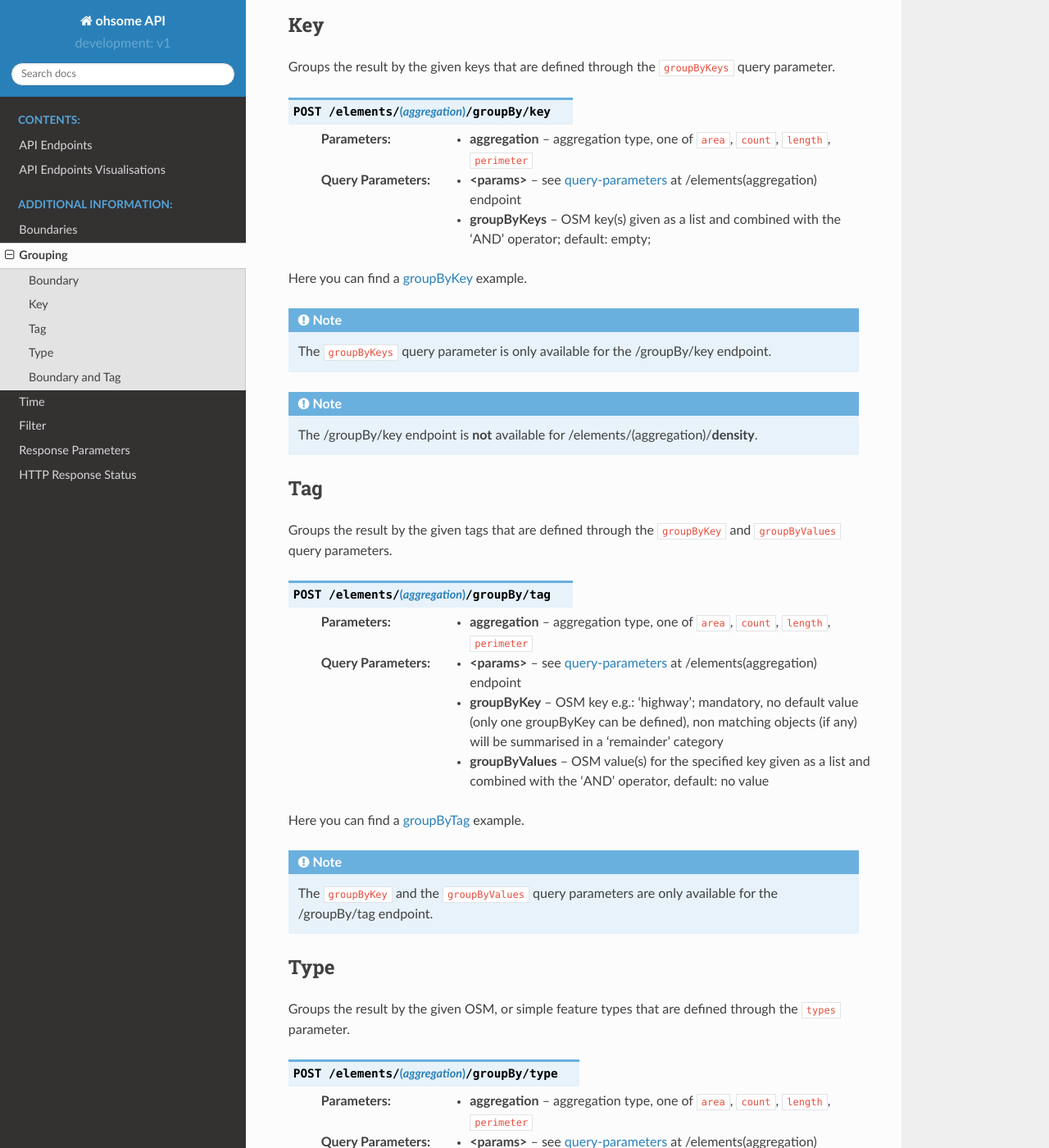
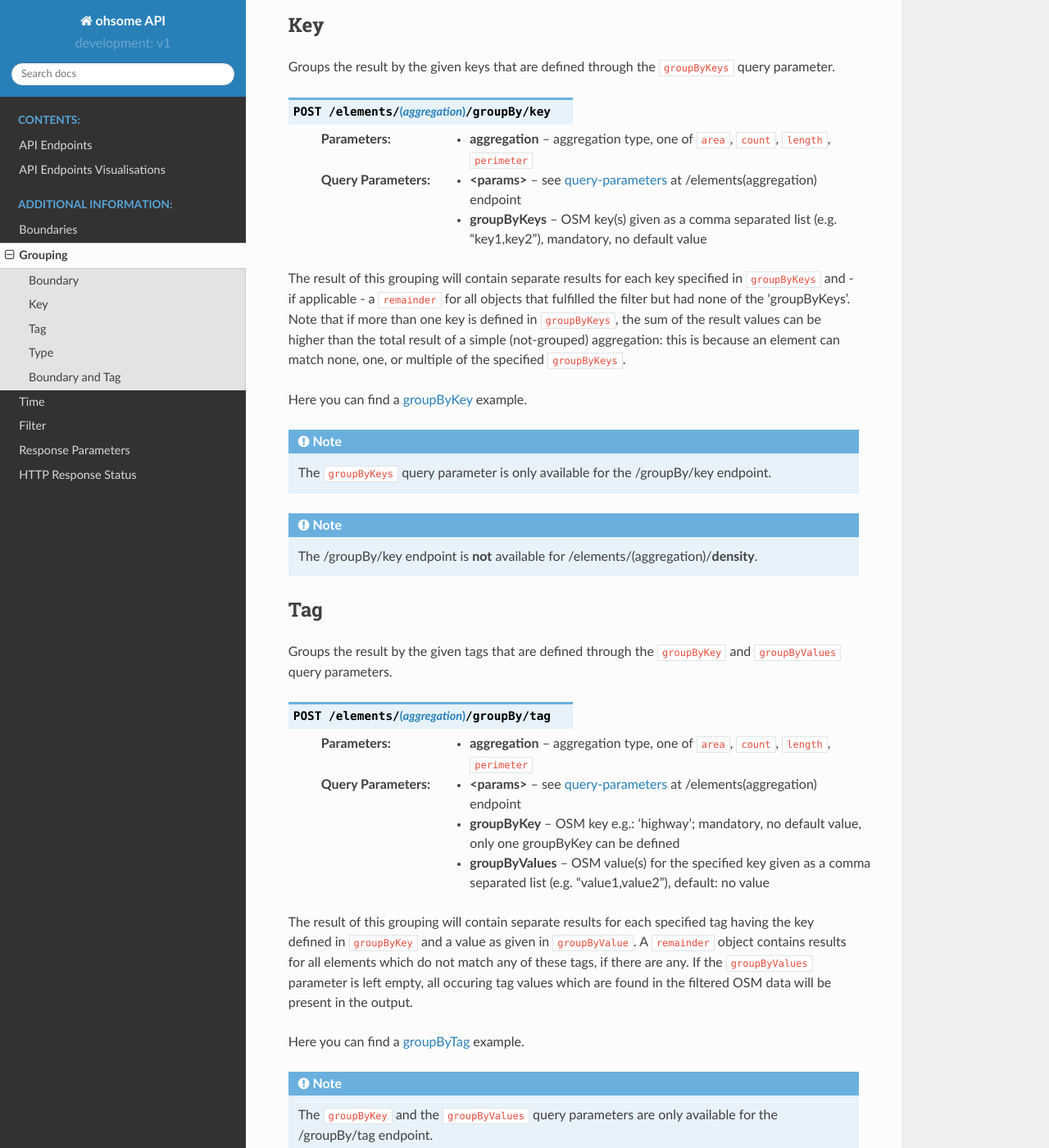
Before and after one commit to GIScience/ohsome-api, a Sphinx documentation site: the page built from docs/group-by.rst, in a window 1280 px wide and 1400 px high, scrolled down 730 px. Shown: the whole window at 82% size. Built offline with Sphinx 7.4.7 and the Read the Docs theme 2.0.0, drawn with Linux system fonts in a browser that asks for light colours; some of the changed text lies outside the part shown.

Commit message:
Clarify what the groupBy* params really do, closes #296 (#297)

```diff
--- a/docs/group-by.rst
+++ b/docs/group-by.rst
@@ -25,7 +25,9 @@
 
     :param aggregation: aggregation type, one of ``area``, ``count``, ``length``, ``perimeter``
     :query <params>: see query-parameters_ at /elements(aggregation) endpoint
-    :query groupByKeys: OSM key(s) given as a list and combined with the ‘AND’ operator; default: empty;
+    :query groupByKeys: OSM key(s) given as a comma separated list (e.g. "key1,key2"), mandatory, no default value
+
+The result of this grouping will contain separate results for each key specified in ``groupByKeys`` and - if applicable - a ``remainder`` for all objects that fulfilled the filter but had none of the 'groupByKeys'. Note that if more than one key is defined in ``groupByKeys``, the sum of the result values can be higher than the total result of a simple (not-grouped) aggregation: this is because an element can match none, one, or multiple of the specified ``groupByKeys``.
 
 Here you can find a groupByKey_ example.
 
@@ -42,8 +44,10 @@
 
     :param aggregation: aggregation type, one of ``area``, ``count``, ``length``, ``perimeter``
     :query <params>: see query-parameters_ at /elements(aggregation) endpoint
-    :query groupByKey: OSM key e.g.: 'highway’; mandatory, no default value (only one groupByKey can be defined), non matching objects (if any) will be summarised in a 'remainder' category
-    :query groupByValues: OSM value(s) for the specified key given as a list and combined with the ‘AND’ operator, default: no value
+    :query groupByKey: OSM key e.g.: 'highway’; mandatory, no default value, only one groupByKey can be defined
+    :query groupByValues: OSM value(s) for the specified key given as a comma separated list (e.g. "value1,value2"), default: no value
+
+The result of this grouping will contain separate results for each specified tag having the key defined in ``groupByKey`` and a value as given in ``groupByValue``. A ``remainder`` object contains results for all elements which do not match any of these tags, if there are any. If the ``groupByValues`` parameter is left empty, all occuring tag values which are found in the filtered OSM data will be present in the output.
 
 Here you can find a groupByTag_ example.
 
@@ -67,8 +71,10 @@
 
     :param aggregation: aggregation type, one of ``area``, ``count``, ``length``, ``perimeter``
     :query <params>: see query-parameters_ at /elements(aggregation) endpoint
-    :query groupByKey: OSM key(s) given as a list and combined with the ‘AND’ operator, e.g.: 'highway’, 'building’; (one groupByKey parameter must be defined)
-    :query groupByValues: OSM value(s) given as a list and combined with the ‘AND’ operator, default: no value
+    :query groupByKey: OSM key e.g.: 'highway’; mandatory, no default value, only one groupByKey can be defined
+    :query groupByValues: OSM value(s) for the specified key given as a comma separated list (e.g. "value1,value2"), default: no value
+
+The result of this grouping will contain separate results for each conbination of boundary and OSM tag. The semantics are otherwise the same as for the individual groupings described above.
 
 Here you can find a groupByBoundaryGroupByTag_ example.
 
```
